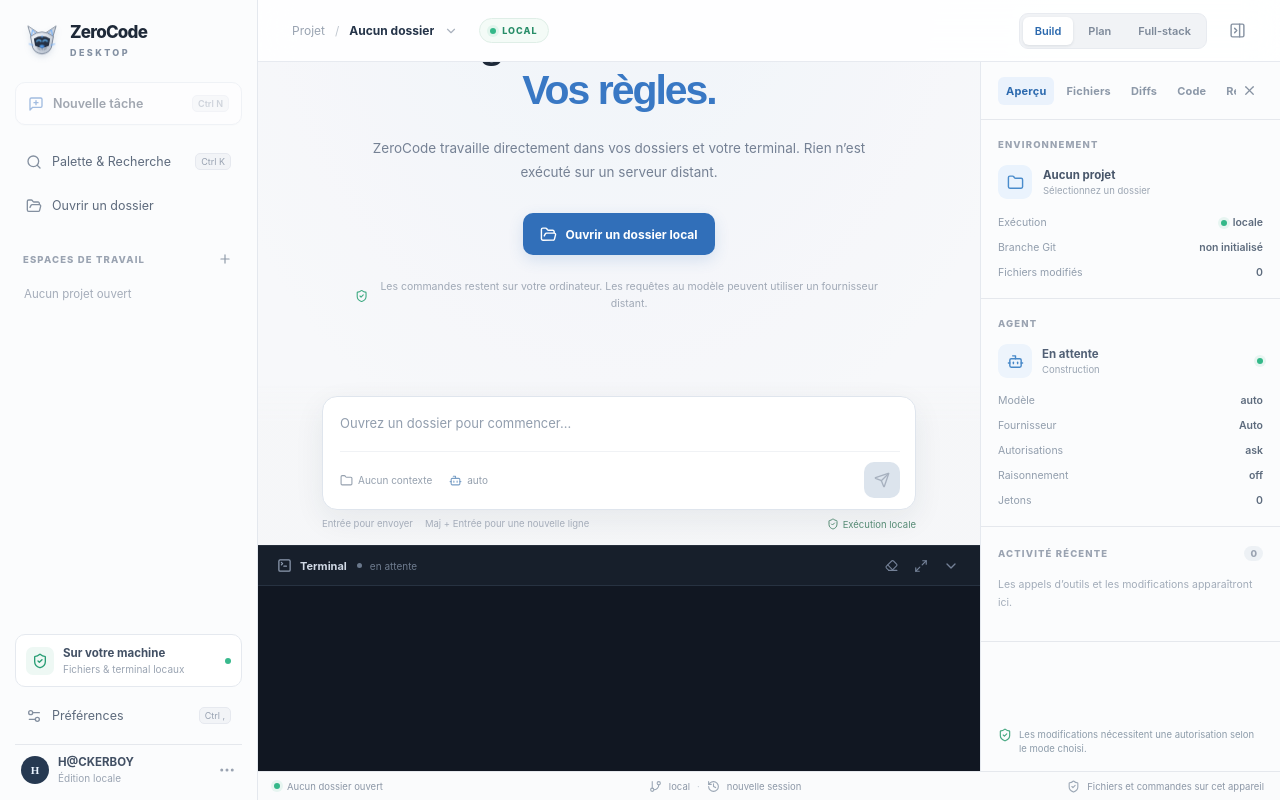
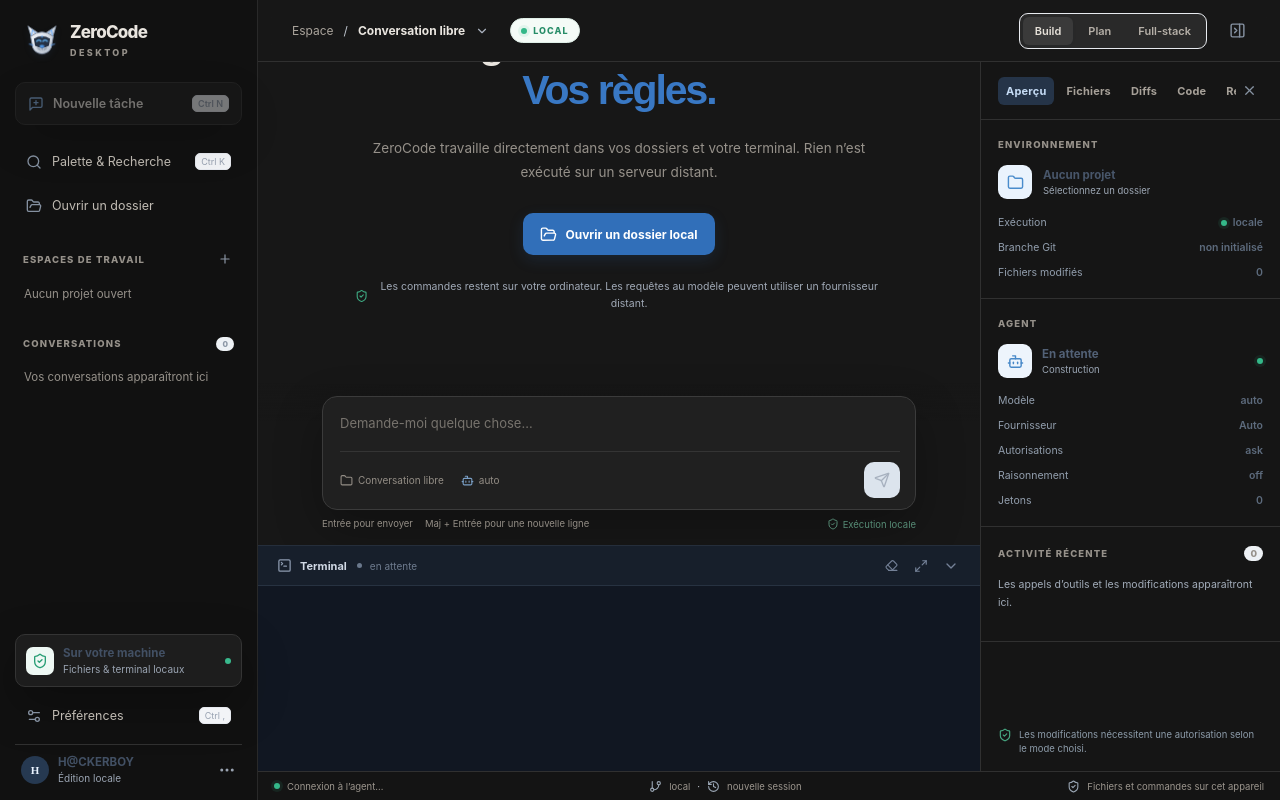
Before and after one commit to hackerboy-223/zerocode, a React (Vite) app in the folder desktop/: page / in a window 1280 px wide. Built offline with nearby package versions, Linux system fonts and the light colour scheme.

Commit message:
feat(desktop): allow free chat without a workspace

```diff
--- a/desktop/src/App.tsx
+++ b/desktop/src/App.tsx
@@ -155,7 +155,7 @@ function FormattedMessage({ content, onCopy }: { content: string; onCopy: (text:
 }
 
 export default function App() {
-  const [workspace, setWorkspace] = useState<string | null>(() => localStorage.getItem("zerocode.workspace"));
+  const [workspace, setWorkspace] = useState<string | null>(null);
   const [recentProjects, setRecentProjects] = useState<string[]>(() => {
     try { return JSON.parse(localStorage.getItem("zerocode.recents") || "[]") as string[]; }
     catch { return []; }
@@ -191,7 +191,7 @@ export default function App() {
   const [notice, setNotice] = useState("");
   const [searchOpen, setSearchOpen] = useState(false);
   const [settingsOpen, setSettingsOpen] = useState(false);
-  const [theme, setTheme] = useState<"light" | "dark">(() => localStorage.getItem("zerocode.theme") === "dark" ? "dark" : "light");
+  const [theme, setTheme] = useState<"light" | "dark">(() => localStorage.getItem("zerocode.theme") === "light" ? "light" : "dark");
 
   useEffect(() => { localStorage.setItem("zerocode.theme", theme); }, [theme]);
   const [customModelInput, setCustomModelInput] = useState("");
@@ -293,7 +293,7 @@ export default function App() {
   }, [agentId]);
 
   const saveMcpServer = useCallback(async (name: string, server: Record<string, unknown>) => {
-    if (!agentId) throw new Error("Agent indisponible. Ouvrez un workspace.");
+    if (!agentId) throw new Error("Agent indisponible.");
     await desktopInvoke("send_agent_message", { agentId, message: { type: "mcp_save", name, server } });
   }, [agentId]);
 
@@ -319,7 +319,7 @@ export default function App() {
   }, [workspace, refreshGitInfo, loadDirectory]);
 
   useEffect(() => {
-    if (!workspace || !isTauri() || !eventsReady) return;
+    if (!isTauri() || !eventsReady) return;
     let cancelled = false;
     setNotice("");
     setAgentReady(false);
@@ -871,8 +871,7 @@ export default function App() {
           ))}
         </div>
 
-        {workspace && (
-          <div className="sidebar-section conversation-section">
+        <div className="sidebar-section conversation-section">
             <div className="section-label"><span>CONVERSATIONS</span><span className="session-count">{sessions.length}</span></div>
             {sessions.length === 0 ? (
               <div className="sidebar-empty">Vos conversations apparaîtront ici</div>
@@ -905,8 +904,7 @@ export default function App() {
                 ))}
               </div>
             )}
-          </div>
-        )}
+        </div>
 
         <div className="sidebar-spacer" />
         <div className="sidebar-footer">
@@ -923,7 +921,7 @@ export default function App() {
           <div className="topbar-left">
             <button className="icon-button mobile-menu" onClick={() => setSidebarOpen(true)} aria-label="Ouvrir le menu"><Menu size={18} /></button>
             <button className="breadcrumb breadcrumb-button" onClick={chooseWorkspace} title={workspace || "Choisir un dossier de projet"}>
-              <span>Projet</span><span className="slash">/</span><strong>{workspace ? shortPath(workspace) : "Aucun dossier"}</strong><ChevronDown size={14} />
+              <span>Espace</span><span className="slash">/</span><strong>{workspace ? shortPath(workspace) : "Conversation libre"}</strong><ChevronDown size={14} />
             </button>
             <div className="local-pill"><span /> LOCAL</div>
             {gitInfo.is_repo && (
@@ -968,7 +966,7 @@ export default function App() {
         <div className="workspace-layout">
           <main className="chat-column">
             <div className="chat-scroll" ref={scrollRef}>
-              {!workspace ? (
+              {messages.length === 0 ? (
                 <motion.div className="welcome-screen" initial={{ opacity: 0, y: 14 }} animate={{ opacity: 1, y: 0 }}>
                   <Lupus size="large" />
                   <p className="eyebrow">VOTRE ENVIRONNEMENT DE DÉVELOPPEMENT</p>
@@ -979,7 +977,7 @@ export default function App() {
                 </motion.div>
               ) : messages.length === 0 ? (
                 <motion.div className="empty-chat" initial={{ opacity: 0, y: 16 }} animate={{ opacity: 1, y: 0 }} transition={{ duration: 0.5 }}>
-                  <div className="greeting-row"><Lupus size="large" /><div><span className="eyebrow">LUPUS · LE VEILLEUR</span><h1>Prêt à construire.</h1><p>Le projet <strong>{shortPath(workspace)}</strong> est ouvert sur votre machine.</p></div></div>
+                  <div className="greeting-row"><Lupus size="large" /><div><span className="eyebrow">LUPUS · LE VEILLEUR</span><h1>Prêt à construire.</h1><p>{workspace ? <>Le projet <strong>{shortPath(workspace)}</strong> est ouvert sur votre machine.</> : <>Aucun projet requis. Pose une question, explore une idée ou demande-moi de coder.</>}</p></div></div>
                   <div className="suggestion-grid">
                     {starterIdeas.map((idea, index) => (
                       <motion.button key={idea.title} className="suggestion-card" onClick={() => void sendPrompt(idea.prompt)} whileHover={{ y: -3 }} whileTap={{ scale: 0.985 }} transition={{ duration: 0.18 }}>
@@ -1060,13 +1058,13 @@ export default function App() {
                     event.target.style.height = Math.min(event.target.scrollHeight, 160) + "px";
                   }}
                   onKeyDown={onComposerKeyDown}
-                  placeholder={workspace ? "Décrivez ce que vous souhaitez construire (utilisez @fichier pour cibler un fichier)…" : "Ouvrez un dossier pour commencer…"}
+                  placeholder={workspace ? "Décrivez ce que vous souhaitez construire (utilisez @fichier pour cibler un fichier)…" : "Demande-moi quelque chose…"}
                   rows={1}
-                  disabled={!workspace || !agentId || !agentReady || busy || Boolean(pending)}
+                  disabled={!agentId || !agentReady || busy || Boolean(pending)}
                 />
                 <div className="composer-bottom">
                   <div className="composer-tools">
-                    <span className="composer-context"><Folder size={13} /> {workspace ? shortPath(workspace) : "Aucun contexte"}</span>
+                    <span className="composer-context"><Folder size={13} /> {workspace ? shortPath(workspace) : "Conversation libre"}</span>
                     <button
                       type="button"
                       className="model-indicator model-indicator-btn"
@@ -1353,7 +1351,7 @@ export default function App() {
           </AnimatePresence>
         </div>
         <footer className="statusbar">
-          <div><span className="status-live" /> {agentId ? "Connecté à ZeroCode" : workspace ? "Connexion à l’agent…" : "Aucun dossier ouvert"}</div>
+          <div><span className="status-live" /> {agentId ? "Connecté à ZeroCode" : "Connexion à l’agent…"}</div>
           <div>
             <GitBranch size={12} /> {gitInfo.is_repo ? gitInfo.branch : "local"}
             {gitInfo.dirty_count > 0 ? ` (${gitInfo.dirty_count} mod.)` : ""}
```
